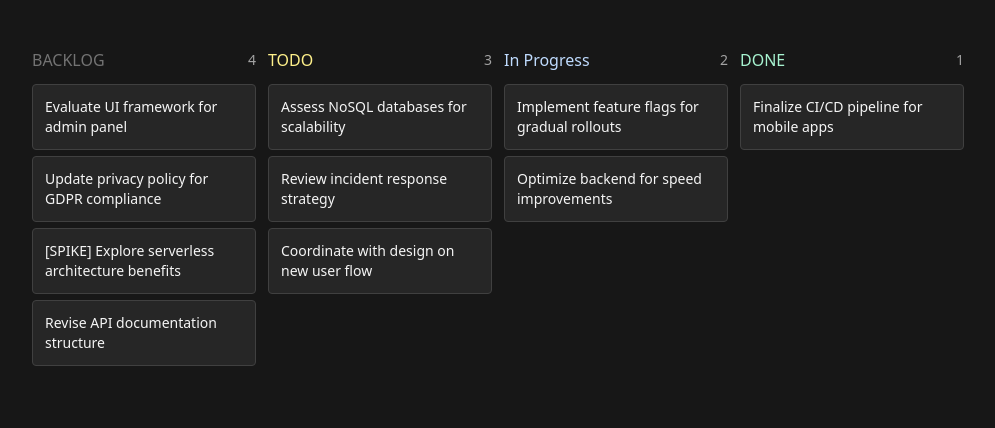
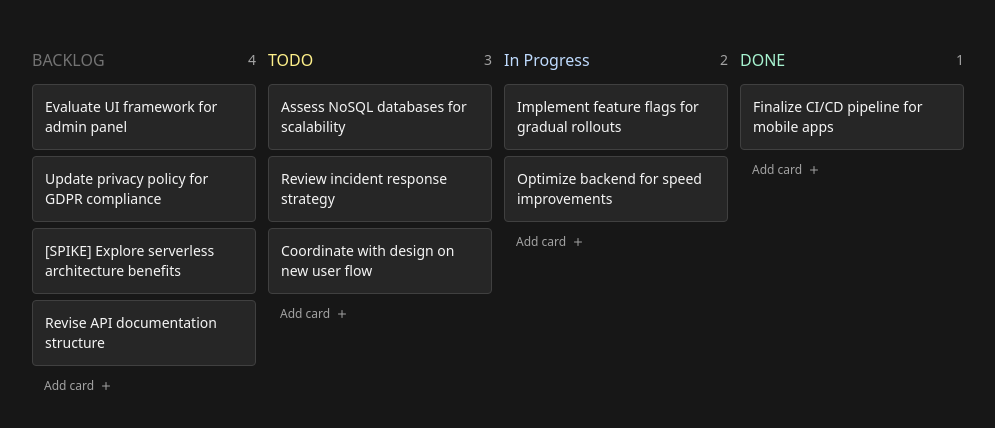
Before and after one commit to ShantYezekyan/kanban-tw, a React (Vite) app: page / in a window 1280 px wide. Shown: the top 428 px of the page, without its empty margins (16-1011 px from the left). Built offline with nearby package versions, Linux system fonts and the light colour scheme.

Commit message:
add functionality to add new cards and change state managment to using context api

```diff
--- a/src/App.tsx
+++ b/src/App.tsx
@@ -1,9 +1,12 @@
+import { BoardDataProvider } from "./contexts/BoardDataContext";
 import { Board } from "./components";
 
 const App = () => {
   return (
     <div className="h-screen w-full bg-neutral-900 text-neutral-50">
-      <Board />
+      <BoardDataProvider>
+        <Board />
+      </BoardDataProvider>
     </div>
   );
 };
--- a/src/MOCK_DATA.ts
+++ b/src/MOCK_DATA.ts
@@ -1,24 +1,4 @@
-export type Task = {
-  title: string;
-  id: string;
-};
-
-export type Column = {
-  id: string;
-  title: string;
-  headingColor: string;
-  taskIds: string[];
-};
-
-export type BoardData = {
-  columns: {
-    [key: string]: Column;
-  };
-  tasks: {
-    [key: string]: Task;
-  };
-  columnOrder: string[];
-};
+import type { BoardData } from "./types";
 
 export const DEFAULT_CARDS: BoardData = {
   columns: {
--- a/src/components/AddCard.tsx
+++ b/src/components/AddCard.tsx
@@ -1,27 +1,44 @@
 import { useState } from "react";
+import { useBoardData } from "../hooks/useBoardData";
 import { FiPlus } from "react-icons/fi";
 import { motion } from "framer-motion";
 
 type AddCardProps = {
-  column: string;
+  columnId: string;
 };
 
-const AddCard = ({ column }: AddCardProps) => {
+const AddCard = ({ columnId }: AddCardProps) => {
   const [text, setText] = useState("");
   const [adding, setAdding] = useState(false);
+  const { data, setData } = useBoardData();
 
   const handleSubmit = (e: React.FormEvent<HTMLFormElement>) => {
     e.preventDefault();
 
     if (!text.trim().length) return;
 
-    const newCard = {
-      column,
+    const newTaskId = "task-" + Math.random().toString();
+    const newTask = {
+      id: newTaskId,
       title: text.trim(),
-      id: Math.random().toString(),
+    };
+    const updatedTasks = {
+      ...data.tasks,
+      [newTaskId]: newTask,
+    };
+    const updatedColumn = {
+      ...data.columns[columnId],
+      taskIds: [...data.columns[columnId].taskIds, newTaskId],
     };
 
-    setCards((prev) => [...prev, newCard]);
+    setData((prevData) => ({
+      ...prevData,
+      tasks: updatedTasks,
+      columns: {
+        ...prevData.columns,
+        [columnId]: updatedColumn,
+      },
+    }));
     setAdding(false);
   };
 
--- a/src/components/Board.tsx
+++ b/src/components/Board.tsx
@@ -1,12 +1,10 @@
-import { useState } from "react";
 import { DragDropContext } from "react-beautiful-dnd";
+import { useBoardData } from "../hooks/useBoardData";
 import { Column, DeleteBox } from ".";
-import { DEFAULT_CARDS } from "../MOCK_DATA";
-import type { BoardData } from "../MOCK_DATA";
 import type { DropResult } from "react-beautiful-dnd";
 
 const Board = () => {
-  const [data, setData] = useState<BoardData>(DEFAULT_CARDS);
+  const { data, setData } = useBoardData();
 
   const handleDragEnd = (result: DropResult) => {
     const { destination, source, draggableId } = result;
@@ -51,7 +49,14 @@ const Board = () => {
             const column = data.columns[columnId];
             const tasks = column.taskIds.map((taskId) => data.tasks[taskId]);
 
-            return <Column key={columnId} column={column} cards={tasks} />;
+            return (
+              <Column
+                key={columnId}
+                column={column}
+                cards={tasks}
+                setData={setData}
+              />
+            );
           })}
         </div>
 
--- a/src/components/Card.tsx
+++ b/src/components/Card.tsx
@@ -1,3 +1,4 @@
+import { memo } from "react";
 import { Draggable } from "react-beautiful-dnd";
 
 type CardProps = {
@@ -6,7 +7,7 @@ type CardProps = {
   index: number;
 };
 
-const Card = ({ title, id, index }: CardProps) => {
+const Card = memo(({ title, id, index }: CardProps) => {
   return (
     <Draggable draggableId={id} index={index}>
       {({ innerRef, draggableProps, dragHandleProps }) => (
@@ -21,6 +22,6 @@ const Card = ({ title, id, index }: CardProps) => {
       )}
     </Draggable>
   );
-};
+});
 
 export default Card;
--- a/src/components/Column.tsx
+++ b/src/components/Column.tsx
@@ -1,19 +1,17 @@
-import { useState } from "react";
 import { Droppable } from "react-beautiful-dnd";
 import { AddCard, Card } from ".";
-import type { Column, Task } from "../MOCK_DATA";
+import type { BoardData, Column, Task } from "../types";
 
 type ColumnProps = {
   column: Column;
   cards: Task[];
+  setData: React.Dispatch<React.SetStateAction<BoardData>>;
 };
 
 const Column = ({
   column: { title, id, headingColor },
   cards,
 }: ColumnProps) => {
-  const [active, setActive] = useState(false);
-
   return (
     <div className="w-56 shrink-0">
       <div className="mb-3 flex items-center justify-between">
@@ -21,17 +19,17 @@ const Column = ({
         <span className="rounded text-sm text-neutral-400">{cards.length}</span>
       </div>
       <Droppable droppableId={id}>
-        {({ innerRef, droppableProps, placeholder }) => (
+        {({ innerRef, droppableProps, placeholder }, snapshot) => (
           <div
             ref={innerRef}
             {...droppableProps}
-            className={`flex h-full w-full flex-col gap-1.5 transition-colors ${active ? "bg-neutral-800/50" : "bg-neutral-800/0"}`}
+            className={`flex h-full w-full flex-col gap-1.5 transition-colors ${snapshot.isDraggingOver ? "bg-neutral-800/50" : "bg-neutral-800/0"}`}
           >
             {cards.map((card, index) => {
               return <Card key={card.id} index={index} {...card} />;
             })}
             {placeholder}
-            {/* <AddCard column={column} /> */}
+            <AddCard columnId={id} />
           </div>
         )}
       </Droppable>
--- /dev/null
+++ b/src/contexts/BoardDataContext.tsx
@@ -0,0 +1,28 @@
+import { createContext, useState, ReactNode } from "react";
+import { DEFAULT_CARDS } from "../MOCK_DATA";
+import type { BoardData } from "../types"
+
+export type BoardDataContextType = {
+  data: BoardData;
+  setData: React.Dispatch<React.SetStateAction<BoardData>>;
+};
+
+type BoardDataProviderProps = {
+  children: ReactNode;
+};
+
+export const BoardDataContext = createContext<BoardDataContextType | null>(
+  null,
+);
+
+export const BoardDataProvider: React.FC<BoardDataProviderProps> = ({
+  children,
+}) => {
+  const [data, setData] = useState<BoardData>(DEFAULT_CARDS);
+
+  return (
+    <BoardDataContext.Provider value={{ data, setData }}>
+      {children}
+    </BoardDataContext.Provider>
+  );
+};
--- /dev/null
+++ b/src/hooks/useBoardData.ts
@@ -0,0 +1,11 @@
+import { useContext } from 'react';
+import { BoardDataContext } from '../contexts/BoardDataContext';
+import type { BoardDataContextType } from '../contexts/BoardDataContext';
+
+export const useBoardData = (): BoardDataContextType => {
+  const context = useContext(BoardDataContext);
+  if (!context) {
+    throw new Error('useBoardData must be used within a BoardDataProvider');
+  }
+  return context;
+};
--- /dev/null
+++ b/src/types/index.ts
@@ -0,0 +1,21 @@
+export type Task = {
+  title: string;
+  id: string;
+};
+
+export type Column = {
+  id: string;
+  title: string;
+  headingColor: string;
+  taskIds: string[];
+};
+
+export type BoardData = {
+  columns: {
+    [key: string]: Column;
+  };
+  tasks: {
+    [key: string]: Task;
+  };
+  columnOrder: string[];
+};
```
